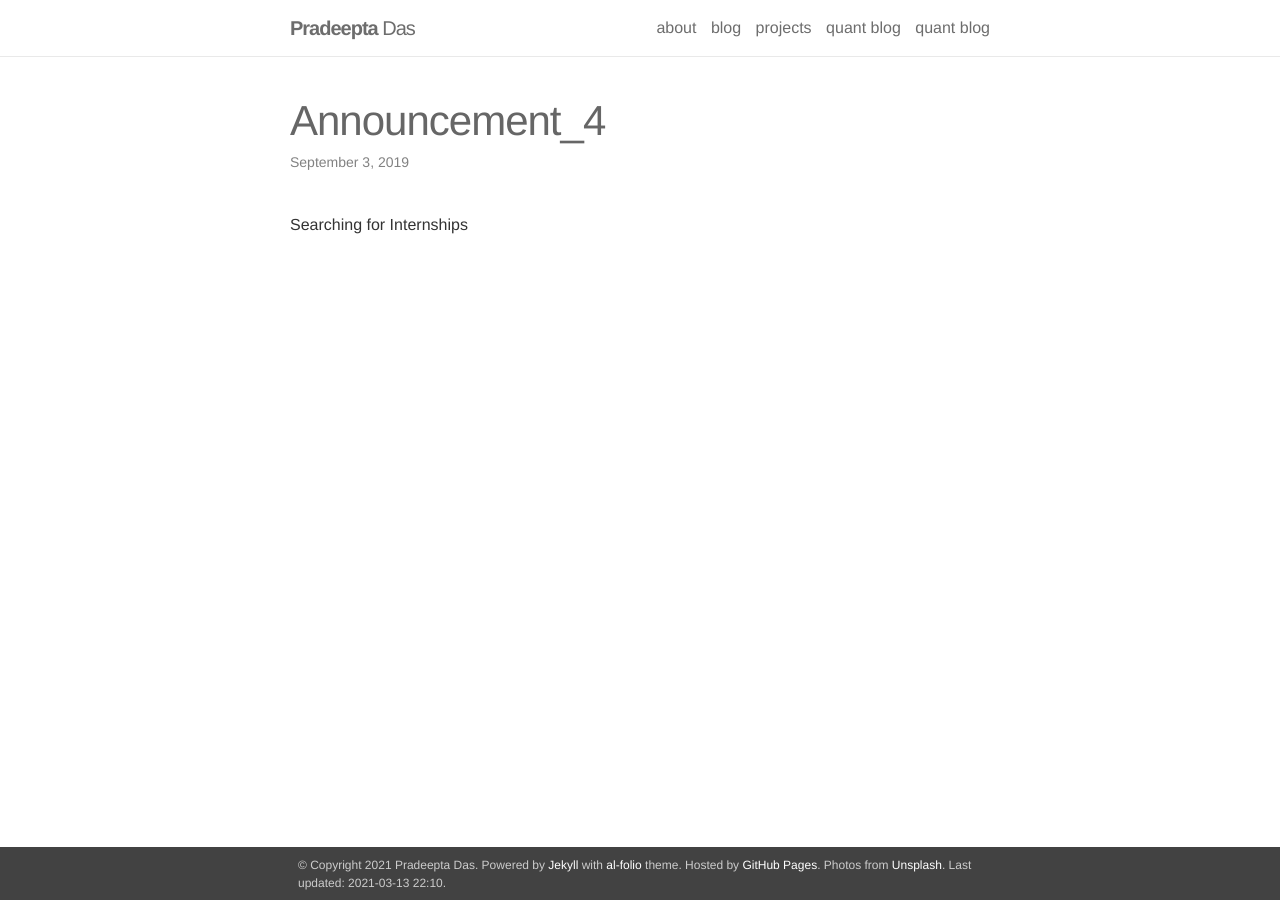
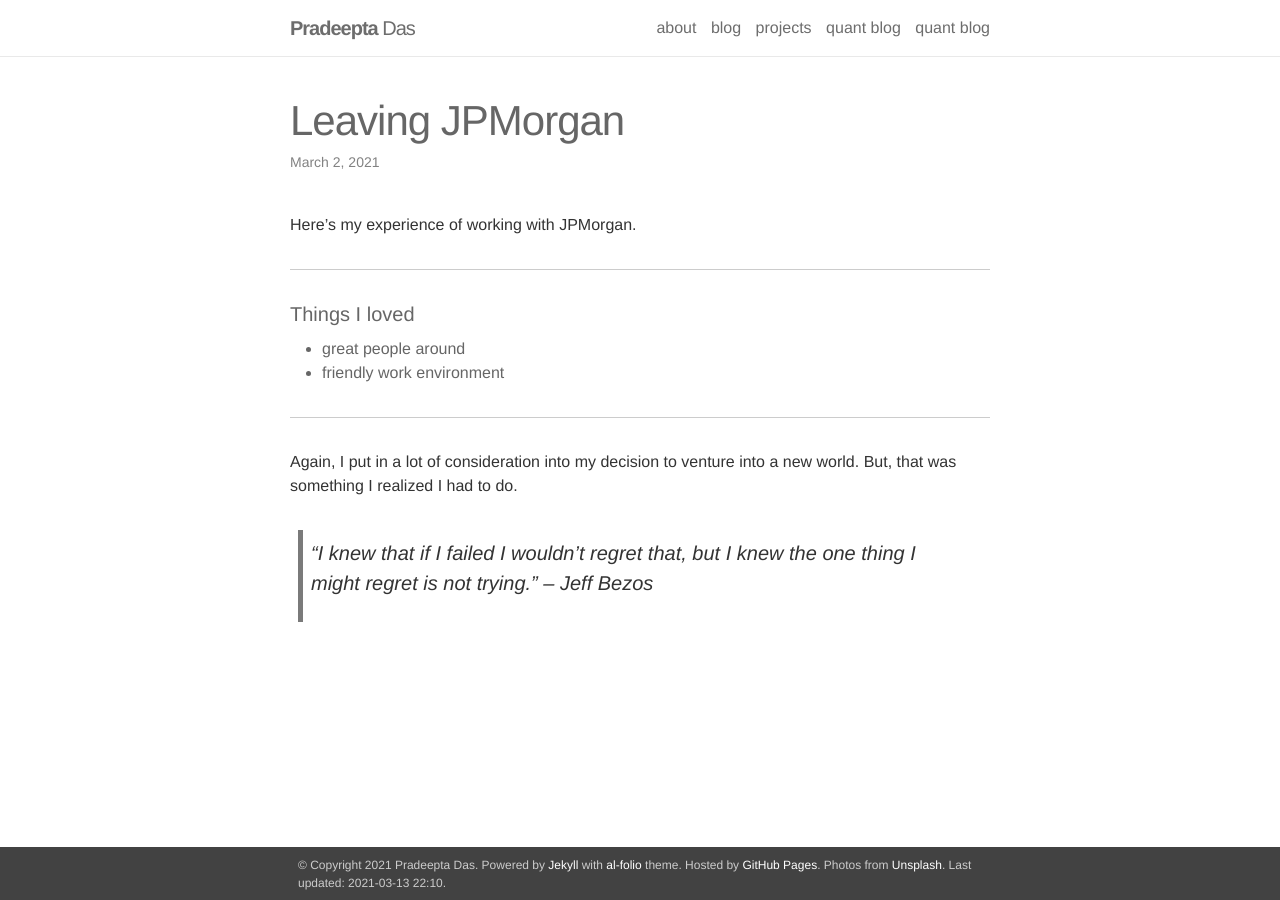
Before and after one commit to pradeeptadas/pradeeptadas.github.io, a Jekyll site: the page built from _news/announcement_4.md, in a window 1280 px wide. Built offline with Jekyll 4.4.1, drawn with Linux system fonts in a browser that asks for light colours; nearby versions of some CDN libraries.

Commit message:
updated news!
more news coming your way ;)

```diff
--- a/_news/announcement_4.md
+++ b/_news/announcement_4.md
@@ -1,7 +1,21 @@
 ---
 layout: post
-date: 2019-09-03 07:59:00-0400
-inline: true
+title: Leaving JPMorgan
+date: 2021-03-02 07:59:00-0400
+inline: false
 ---
 
-Searching for Internships
+Here's my experience of working with JPMorgan.
+
+***
+#### Things I loved
+<ul>
+    <li>great people around</li>
+    <li>friendly work environment</li>
+</ul>
+***
+
+Again, I put in a lot of consideration into my decision to venture into a new world. But, that was something I realized I had to do.
+
+> “I knew that if I failed I wouldn’t regret that, but I knew the one thing I might regret is not trying.”
+> – Jeff Bezos
```
Also changed, not shown: _news/announcement_1.md (+1 -1 lines), _news/announcement_10.md (added, +28 -0 lines), _news/announcement_11.md (added, +7 -0 lines), _news/announcement_2.md (+2 -2 lines), _news/announcement_3.md (+3 -24 lines), _news/announcement_5.md (added, +7 -0 lines), _news/announcement_6.md (added, +7 -0 lines).
